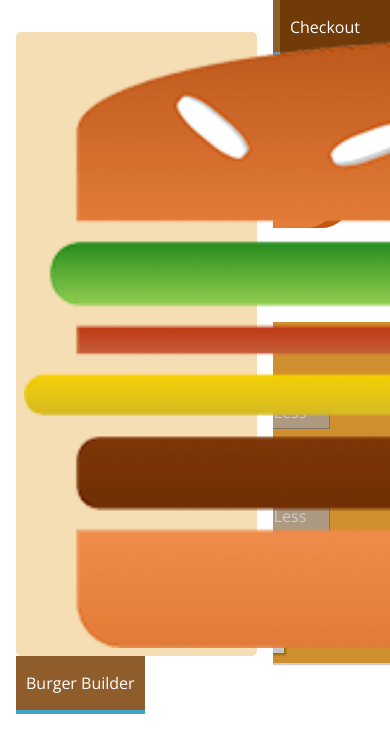
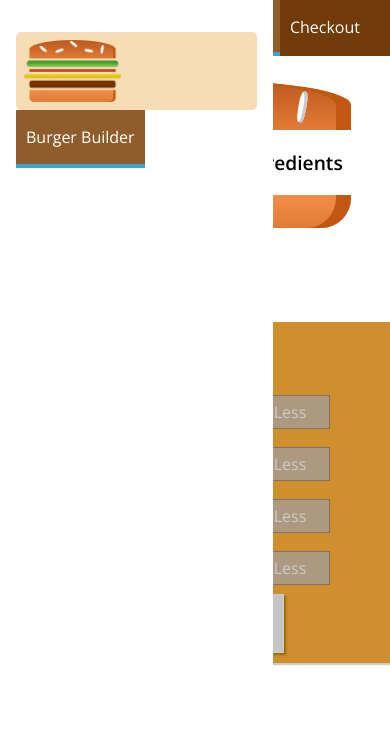
Before and after one commit to pihuilong/react-burger-builder-app, a React (Create React App) app: page / in a window 390 px wide. Shown: the top 752 px of the page. Built offline with nearby package versions, Linux system fonts and the light colour scheme.

Commit message:
chore: work on responsive adjustments

```diff
--- a/src/components/Logo/Logo.js
+++ b/src/components/Logo/Logo.js
@@ -5,7 +5,7 @@
 import classes from './Logo.module.css'
 
 const Logo = (props) => (
-  <div className={classes.Logo}>
+  <div className={classes.Logo} style={{height: props.height}}>
     <img src={logoSrc} alt='HiramBurger' />
   </div>
 );
--- a/src/components/Logo/Logo.module.css
+++ b/src/components/Logo/Logo.module.css
@@ -1,7 +1,7 @@
 .Logo {
   background-color: wheat;
   padding: 8px;
-  height: 80%;
+  height: 100%;
   box-sizing: border-box;
   border-radius: 5px;
 }
--- a/src/components/Navigation/SideDrawer/SideDrawer.js
+++ b/src/components/Navigation/SideDrawer/SideDrawer.js
@@ -7,7 +7,9 @@
 const SideDrawer = (props) => {
   return (
     <div className={classes.SideDrawer}>
-      <Logo />
+      <div className={ classes.Logo}>
+        <Logo />
+      </div>
       <nav>
         <NavigationItems />
       </nav>
--- a/src/components/Navigation/SideDrawer/SideDrawer.module.css
+++ b/src/components/Navigation/SideDrawer/SideDrawer.module.css
@@ -25,3 +25,7 @@
 .Close {
   transform: translateX(-100%);
 }
+
+.Logo {
+  height: 10%;
+}
--- a/src/components/Navigation/Toolbar/Toobar.module.css
+++ b/src/components/Navigation/Toolbar/Toobar.module.css
@@ -16,3 +16,7 @@
 .Toolbar nav {
   height: 100%;
 }
+
+.Logo {
+  height: 80%;
+}
--- a/src/components/Navigation/Toolbar/Toolbar.js
+++ b/src/components/Navigation/Toolbar/Toolbar.js
@@ -1,13 +1,15 @@
 import React from 'react';
 
-import Logo from '../../Logo/Logo'
-import classes from './Toobar.module.css'
+import Logo from '../../Logo/Logo';
+import classes from './Toobar.module.css';
 import NavigationItems from '../NavigationItems/NavigationItems';
 
 const Toolbar = (props) => (
   <header className={classes.Toolbar}>
     <div>MENU</div>
-    <Logo />
+    <div className={classes.Logo}>
+      <Logo />
+    </div>
     <nav>
       <NavigationItems />
     </nav>
```
